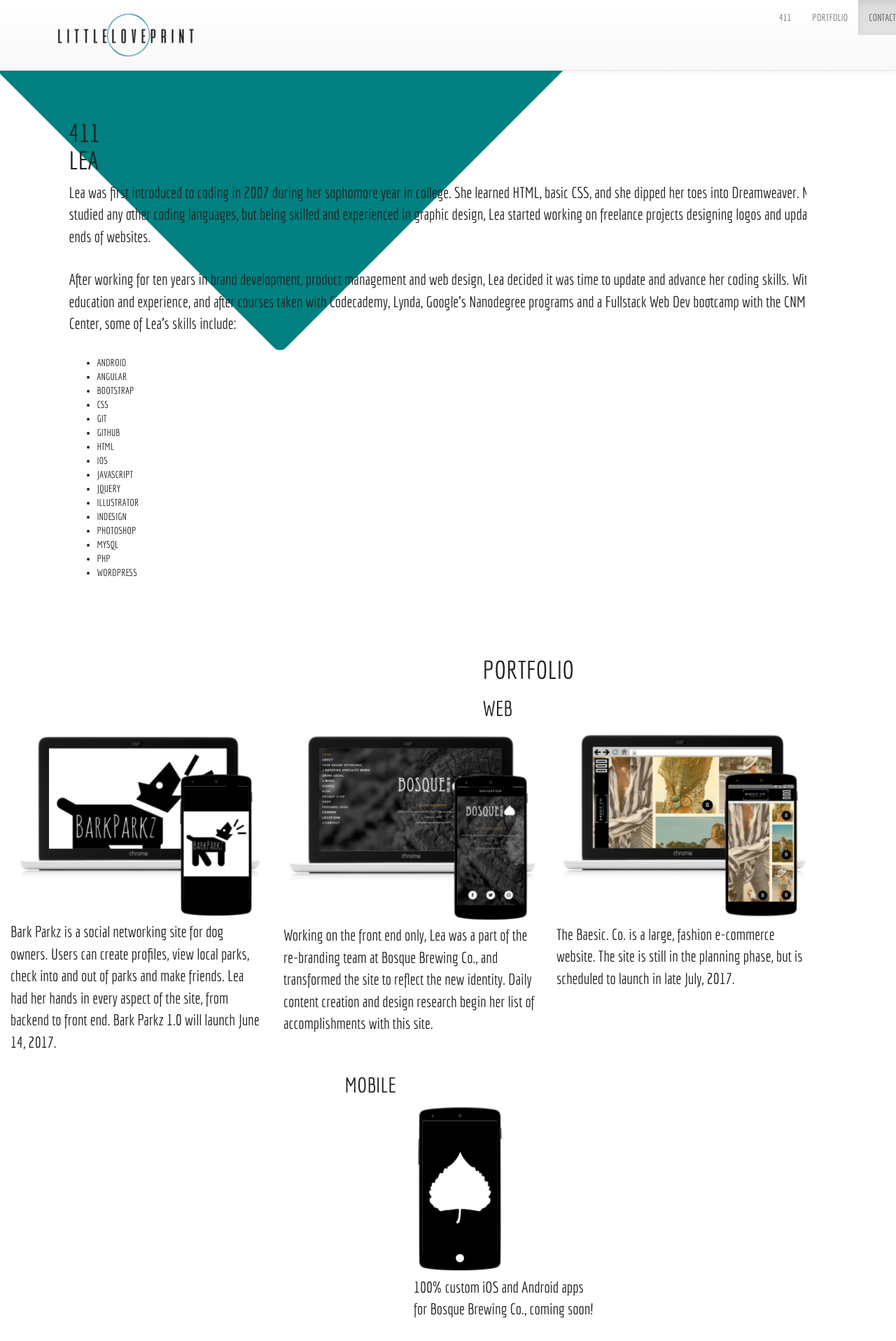
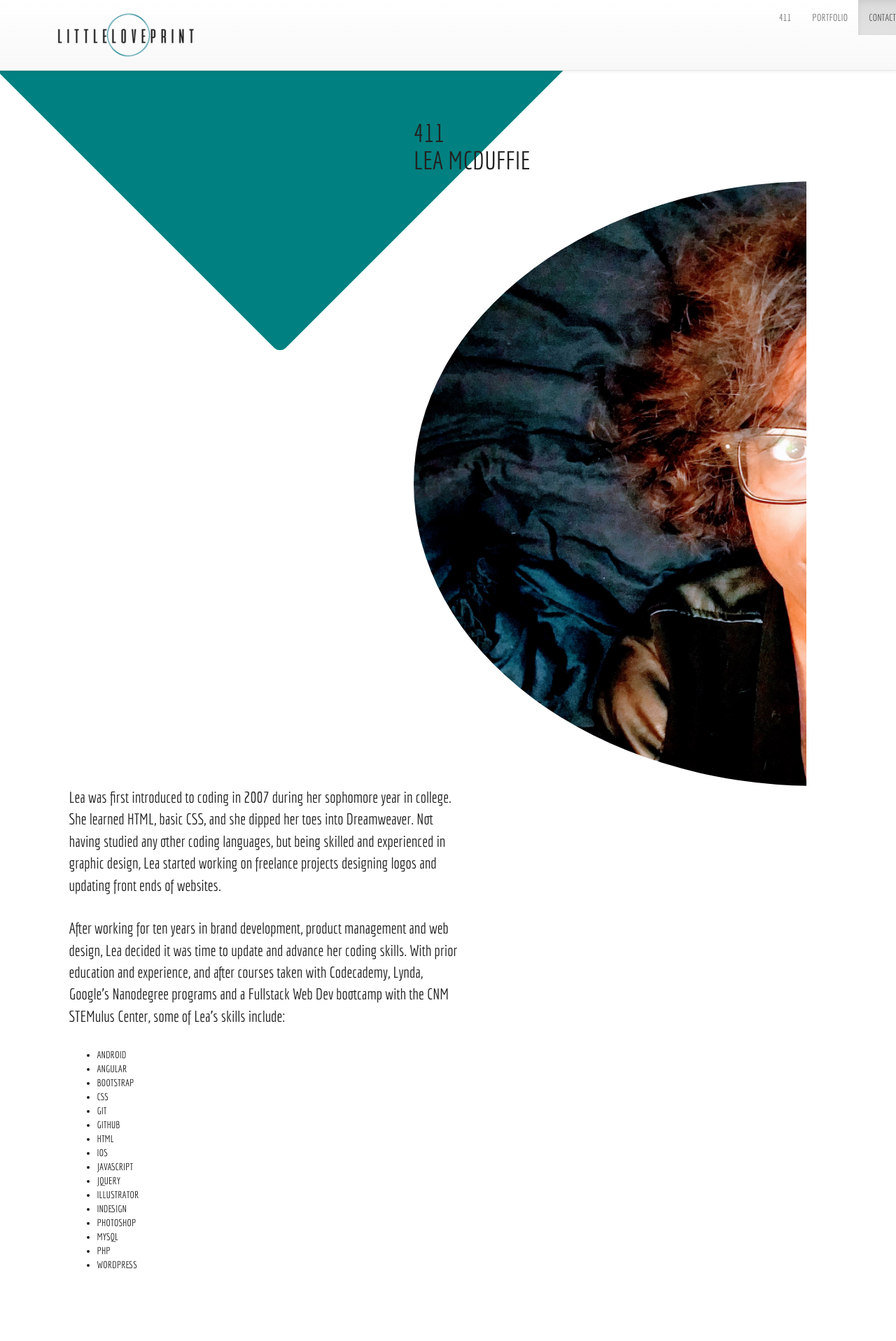
Before and after one commit to littleloveprint/littleloveprint, a PHP site: page / in a window 1280 px wide. Shown: the top 1916 px of the page at 70% size. Run offline with PHP 8.4, Linux system fonts and the light colour scheme; some libraries are stand-ins or nearby versions.

Commit message:
Final layout edits for this version.

```diff
--- a/public_html/index.php
+++ b/public_html/index.php
@@ -71,7 +71,7 @@
 					<nav class="navbar navbar-default navbar-fixed-top" role="navigation">
 
 						<!-- MOBILE DISPLAY -->
-						<div class="navbar-header page-scroll">
+						<div class="navbar-header container-fluid page-scroll">
 							<button type="button" class="navbar-toggle" data-toggle="collapse" data-target=".navbar-ex1-collapse">
 								<span class="sr-only">Toggle navigation</span>
 								<span class="icon-bar"></span>
@@ -130,8 +130,11 @@
 
 				<section id="about" class="page page-section about">
 							<div class="row">
-								<div class="col-md-offset-1 col-md-12">
-									<h1><br><br>411<br><span>LEA</span></h1>
+								<div class="col-md-offset-6 col-md-12">
+									<h1><br><br>411<br><span>LEA MCDUFFIE</span></h1>
+									<img src="img/lea.jpg" class="img-responsive img-circle">
+								</div>
+								<div class="col-md-offset-1 col-md-6">
 									<p>Lea was first introduced to coding in 2007 during her sophomore year in college. She learned HTML, basic CSS, and she dipped her toes into Dreamweaver. Not having studied any other coding languages, but being skilled and experienced in graphic design, Lea started working on freelance projects designing logos and updating front ends of websites.</p><br>
 									<p>After working for ten years in brand development, product management and web design, Lea decided it was time to update and advance her coding skills. With prior education and experience, and after courses taken with Codecademy, Lynda, Google's Nanodegree programs and a Fullstack Web Dev bootcamp with the CNM STEMulus Center, some of Lea's skills include:</p><br>
 									<ul>
@@ -244,48 +247,6 @@
 							</div>
 				</section>
 
-		<section class="section">
-			<div style="margin-top: 200px">
-				<div class="container">
-
-					<section class="section">
-							<div class="absolute above" style="pointer-events: none;">
-								<div class="container">
-									<div class="row">
-
-										<div class="col-md-offset-1 col-md-2">
-											<div class="bt-green rellax" data-rellax-speed="5">
-											</div>
-										</div>
-											<div class="col-md-offset-0 col-md-1">
-												<div class="md-lea rellax" data-rellax-speed="2">
-
-												</div>
-											</div>
-										<div class="col-md-offset-5 col-md-1">
-											<div class="md-twitter rellax" data-rellax-speed="1" style="transform: rotate(45deg);">
-												</div>
-										</div>
-
-										<div class="col-md-1">
-											<div class="md-facebook rellax" data-rellax-speed="3" data-rellax-percentage="0.5" style="transform: rotate(45deg);">
-
-											</div>
-										</div>
-									</div>
-								</div>
-							</div>
-
-						<div class="copy" style="margin-top: 200px;margin-bottom: 500px">
-							<div class="container">
-								<div class="row">
-									<div class="col-md-offset-1 col-md-6">
-									</div>
-								</div>
-							</div>
-						</div>
-					</section>
-
 					<section id="contact" class="page page-section contact">
 						<div class="row">
 							<div class="col-md-offset-5 col-md-6">
@@ -299,7 +260,7 @@
 								<div class="text-editor">
 									<code>
 										<div class="row">
-											<div class="col-md-offset-5 col-md-6">
+											<div class="col-md-offset-3 col-sm-6">
 												<form id="contact-form" method="POST" action="/php/mailer.php">
 													<div class="form-group">
 														<label for="name">NAME</label>
@@ -334,15 +295,15 @@
 															<div class="input-group-addon">
 																<i class="fa fa-comment"></i>
 															</div>
-															<textarea name="message" rows="5" id="message" class="form-control" placeholder="Your Message (1000 charaters max)"></textarea>
+															<textarea rows="5" name="message" id="message" class="form-control" placeholder="Your Message (1000 charaters max)"></textarea>
 														</div>
 													</div>
 
 													<!-- GOOGLE RECAPTCHA -->
 													<div class="g-recaptcha" data-sitekey="6LcnzSMUAAAAAH6mEC_q2lamxZoZPTXz3KqYu1oN"></div>
 
+													<button class="btn btn-success" type="submit"><i class="fa fa-paper-plane"></i> SEND</button>
 													<button class="btn btn-default" type="reset">RESET</button>
-													<button class="btn btn-info" type="submit">SEND</button>
 												</form>
 											</div>
 										</div>
@@ -354,6 +315,23 @@
 			</div>
 		</section><!-- /CONTACT FORM-->
 
-		</main>
+		<footer class="bg-info text-center">
+			<div class="container">
+				<div class="row">
+					<div class="col-xs-12 col-md-offset-0">
+						Lea McDuffie © 2017
+
+					<a href="https://github.com/littleloveprint"><img src="img/1496840117_social_media_social_media_logo_github.png" alt="Lea McDuffie Github"></a>
+
+					<a href="https://www.linkedin.com/in/littleloveprint/"><img src="img/1496840153_social_media_social_media_logo_likedin.png" alt="Lea McDuffie LinkedIn"></a>
+
+							<a href="https://twitter.com/littleloveprint"><img src="img/1496840057_social_media_social_media_logo_twitter.png" alt="Lea McDuffie Twitter"></a>
+
+							<a href="https://www.facebook.com/littleloveprint"><img src="img/1496840068_social_media_social_media_logo_facebook.png" alt="Lea McDuffie Facebook"></a>
+
+					<a href="https://hangouts.google.com/group/gQd1Qp4K8RJv71xg1"><img src="img/1496840099_social_media_social_media_logo_hangout.png" alt="Lea McDuffie Hangout"></a>
+					</div>
+				</div>
+		</footer>
 	</body>
 </html>
```
